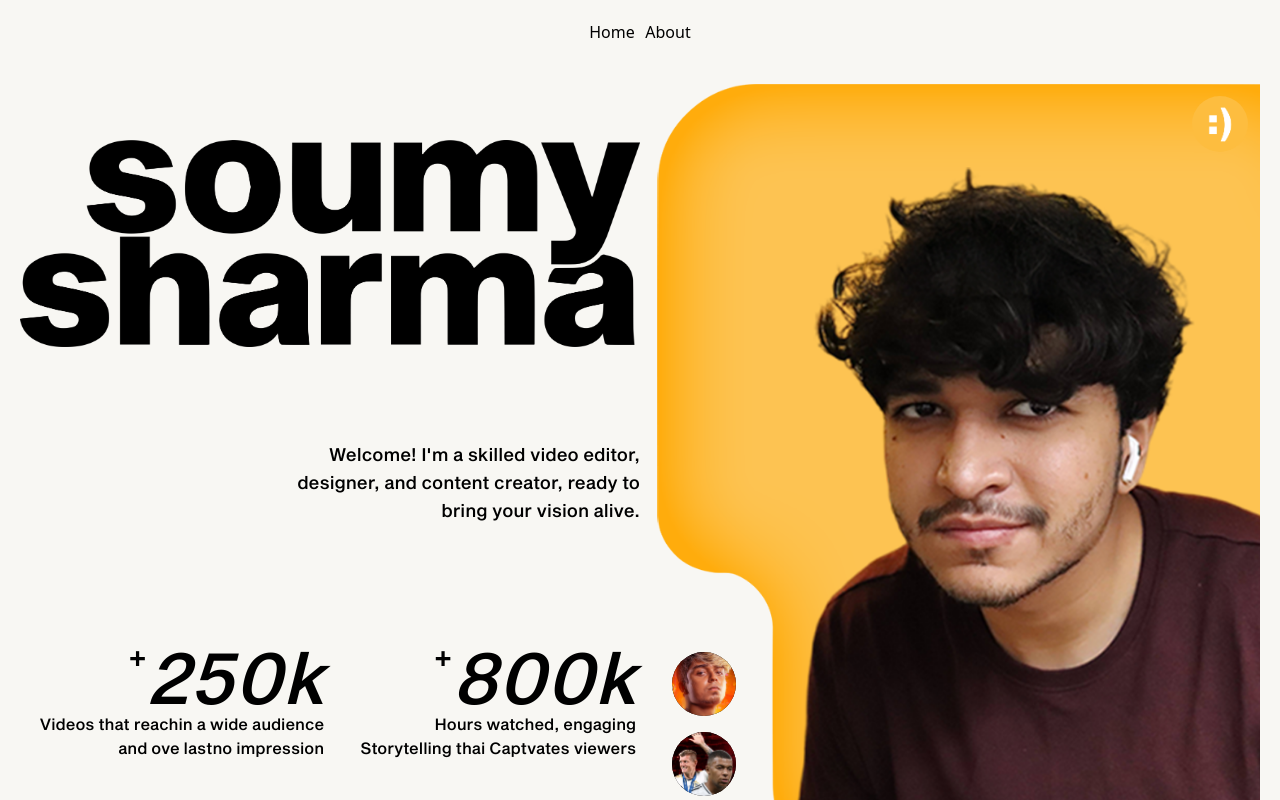
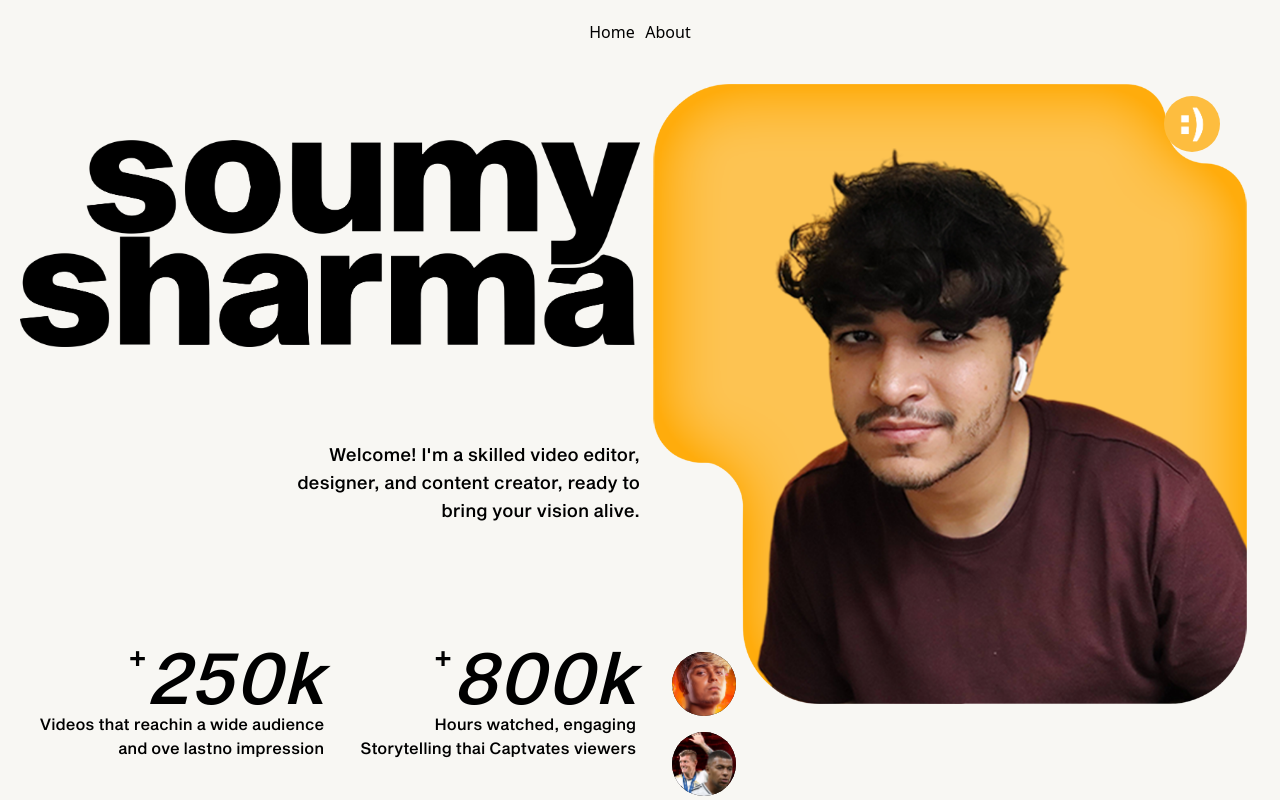
Before and after one commit to Mohdadnan2320/soumy, a React (Vite) app: page / in a window 1280 px wide. Shown: the top 800 px of the page. Built offline with nearby package versions, Linux system fonts and the light colour scheme.

Commit message:
responsive size  updated 3 commit

```diff
--- a/src/pages/Hero.jsx
+++ b/src/pages/Hero.jsx
@@ -122,7 +122,7 @@ const Hero = () => {
     });
   });
   return (
-    <div className=" p-5 w-full h-screen ">
+    <div className=" p-5 w-full h-screen">
        <div className="lg:flex lg:justify-center xl:flex xl:justify-center ">
         <div className="lg:w-1/2 lg:h-screen">
           <div className="min-h-32 bg-soumyName bg-no-repeat bg-contain my-5 md:mt-10 md:h-[25vh] lg:h-[30vh] lg:mt-14 xl:h-[35vh] 2xl:h-[30vh]"></div>
@@ -132,7 +132,7 @@ const Hero = () => {
               content creator, ready to <br /> bring your vision alive.
             </p>
           </div>
-          <div className="hidden lg:flex justify-between mt-12 space-x-5 p-2 xl:mt-28 xl:p-1">
+          <div className="hidden lg:flex justify-between mt-12 space-x-5 p-2 lg:mt-24 xl:mt-28 xl:p-1">
             <div className="">
               <div className="flex justify-end">
                 <span className="text-2xl font-bold xl:text-3xl">+</span>
@@ -158,8 +158,8 @@ const Hero = () => {
           </div>
         </div>
         <div className="hidden lg:relative lg:block w-1/2">
-          <div className="min-h-32 bg-photoWithBg bg-no-repeat bg-cover lg:h-full lg:bg-contain xl:h-full  xl:bg-cover 2xl:h-screen 2xl:bg-contain"></div>
-          <div className="lg:h-52 lg:absolute lg:bottom-0 lg:left-3 lg:flex lg:flex-col lg:justify-around  xl:bottom-0 xl:h-60  xl:left-8 2xl:bottom-48 2xl:left-10">
+          <div className="min-h-32 bg-photoWithBg bg-no-repeat bg-cover lg:h-full lg:bg-contain xl:h-full  xl:bg-contain 2xl:h-screen 2xl:bg-contain"></div>
+          <div className="lg:h-52 lg:absolute lg:bottom-[13vh] lg:left-3 lg:flex lg:flex-col lg:justify-around  xl:bottom-0 xl:h-60  xl:left-8 2xl:bottom-64 2xl:left-10">
             <div className="w-16 h-16 bg-black rounded-full overflow-hidden ">
               <img
                 className="w-full h-full object-cover object-top"
@@ -182,7 +182,7 @@ const Hero = () => {
               />
             </div>
           </div>
-          <div className="bg-secondryColor w-14 h-14 absolute top-0 right-1 rounded-full xl:top-3 xl:right-3 2xl:top-8 2xl:right-11">
+          <div className="bg-secondryColor w-14 h-14 absolute top-0 right-1 rounded-full xl:top-3 xl:right-10 2xl:top-8 2xl:right-11">
             <img src="/white smile.png " alt="" />
           </div>
         </div>
```
